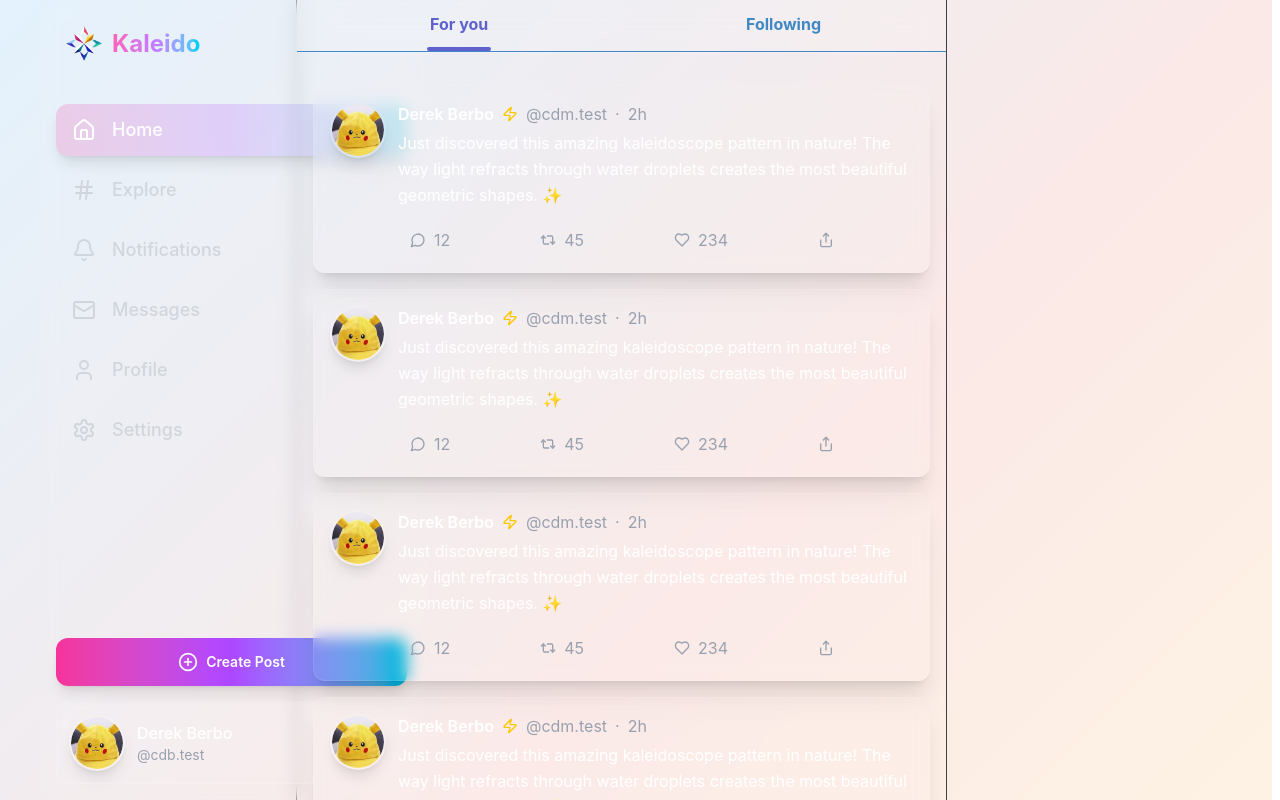
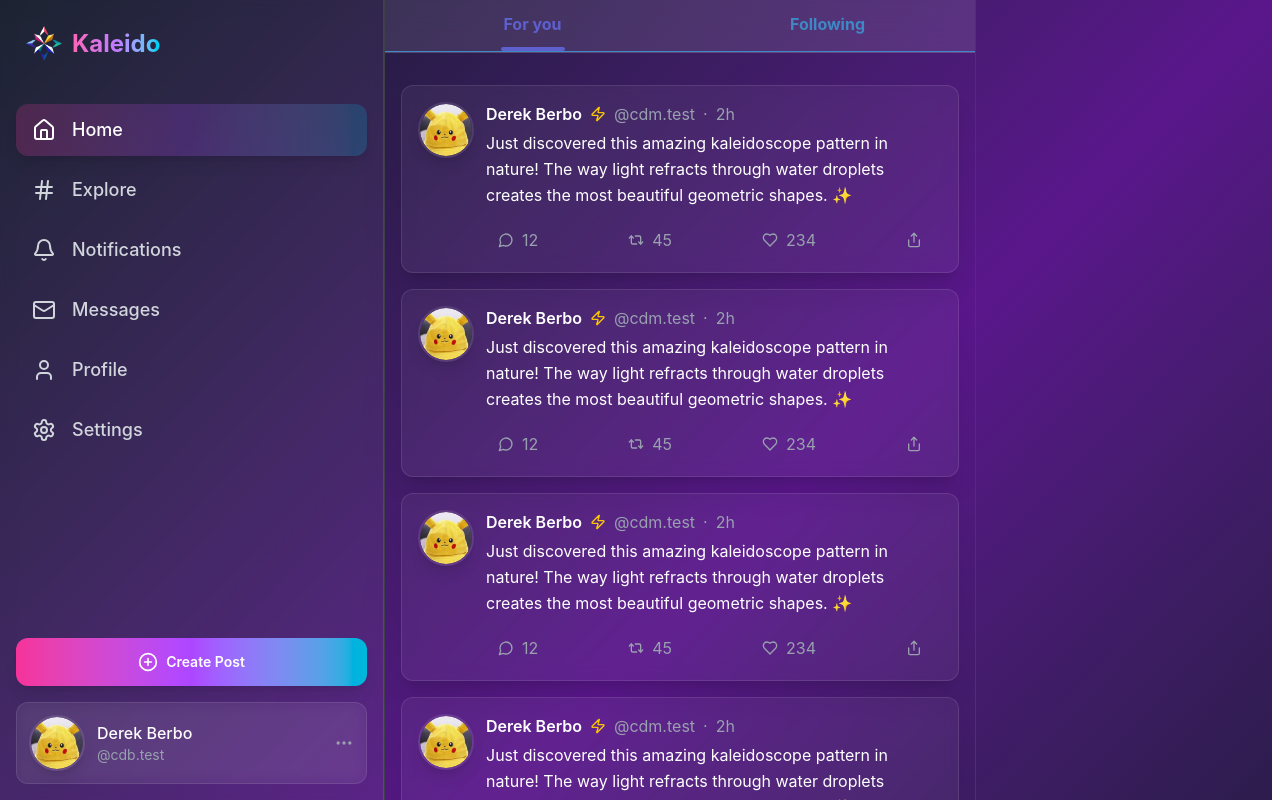
Before and after one commit to pickachuuu/kaleido-client, a Next.js app: page /home in a window 1280 px wide. Shown: the top 800 px of the page. Built offline with nearby package versions, Linux system fonts and the light colour scheme.

Commit message:
style: update DashboardLayout component to enhance layout with a full-screen gradient background and simplified structure for improved visual appeal

```diff
--- a/src/app/(dashboard)/layout.tsx
+++ b/src/app/(dashboard)/layout.tsx
@@ -6,15 +6,11 @@
   children: React.ReactNode;
 }>) {
   return (
-    <div className="flex justify-center ml-10">
-      <div className="flex max-w-7xl w-5xl xl:w-full">
-        <aside className="xl:w-64 sm:w-16 h-screen sticky top-0 shrink-0">
-          <Sidebar />
-        </aside>
-        <main className="flex-1 min-h-screen">
-          {children}
-        </main>
-      </div>
+    <div className="flex min-h-screen bg-gradient-to-br from-gray-900 via-purple-900 to-gray-900">
+      <Sidebar />
+      <main className="flex-1 min-h-screen">
+        {children}
+      </main>
     </div>
   );
 }
```
